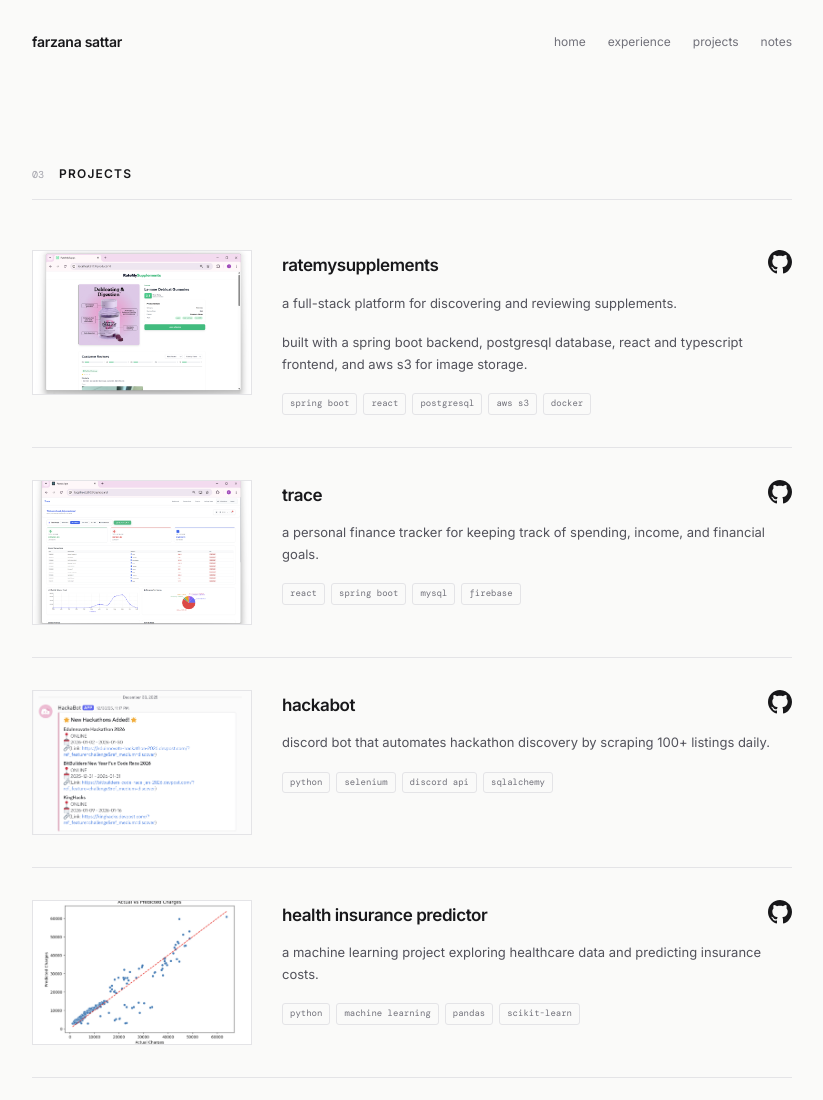
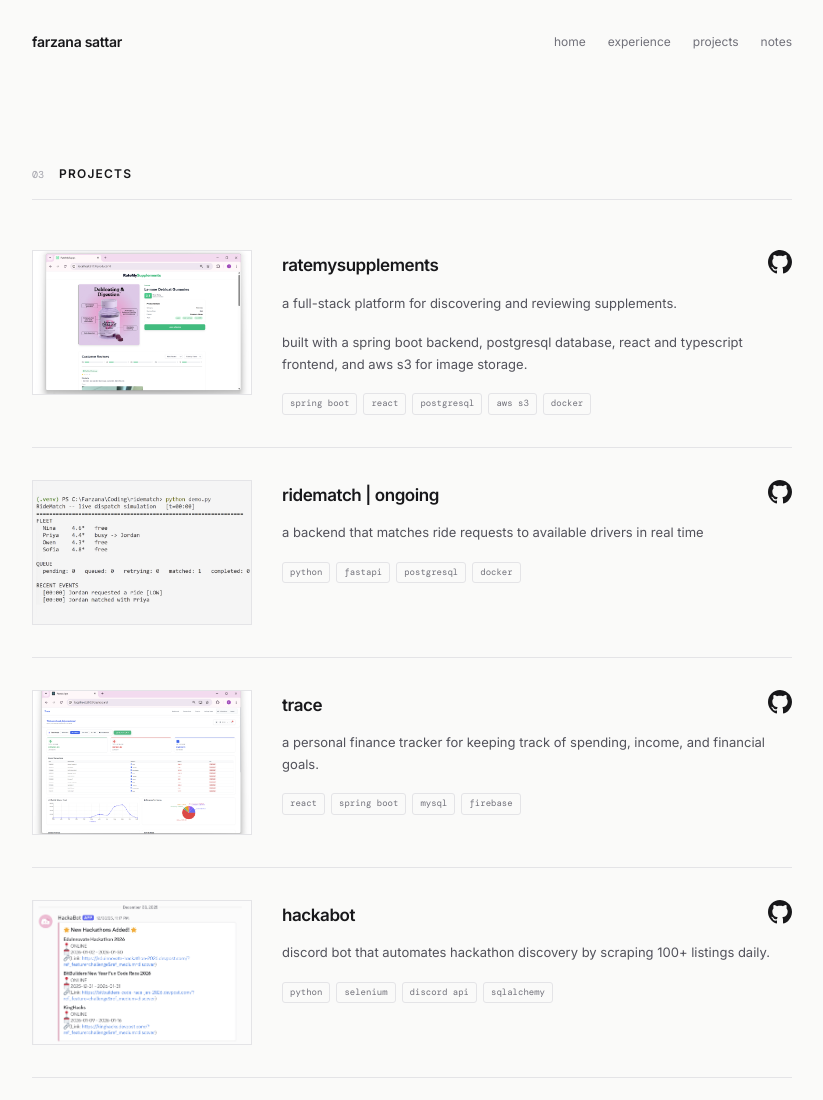
Before and after one commit to farzanaa99/farzanaa99.github.io, a plain HTML site: page pages/projects.html in a window 1280 px wide. Shown: the top 1100 px of the page, without its empty margins (228-1051 px from the left). Drawn offline with nearby package versions, Linux system fonts and the light colour scheme.

Commit message:
project added

```diff
--- a/pages/projects.html
+++ b/pages/projects.html
@@ -78,6 +78,42 @@
                     <span>react</span>
                     <span>postgresql</span>
                     <span>aws s3</span>
+                    <span>docker</span>
+                </div>
+            </div>
+        </article>
+
+        <article class="project">
+            <div class="project-image">
+                 <img
+                    src="../assets/images/ridematch.png"
+                    alt="RideMatch screenshot"
+                >
+            </div>
+            <div class="project-content">
+                <div class="project-header" style="display: flex; justify-content: space-between; align-items: center;">
+                    <h2 style="margin: 0;">
+                        ridematch | ongoing
+                    </h2>
+                    <a
+                        href="https://github.com/farzanaa99/RideMatch"
+                        target="_blank"
+                        rel="noopener noreferrer"
+                        aria-label="View on GitHub"
+                        style="color: inherit; text-decoration: none;"
+                    >
+                        <svg xmlns="http://www.w3.org/2000/svg" width="24" height="24" viewBox="0 0 24 24" fill="currentColor">
+                            <path d="M12 0c-6.626 0-12 5.373-12 12 0 5.302 3.438 9.8 8.207 11.387.599.111.793-.261.793-.577v-2.234c-3.338.726-4.033-1.416-4.033-1.416-.546-1.387-1.333-1.756-1.333-1.756-1.089-.745.083-.729.083-.729 1.205.084 1.839 1.237 1.839 1.237 1.07 1.834 2.807 1.304 3.492.997.107-.775.418-1.305.762-1.604-2.665-.305-5.467-1.334-5.467-5.931 0-1.311.469-2.381 1.236-3.221-.124-.303-.535-1.524.117-3.176 0 0 1.008-.322 3.301 1.23.957-.266 1.983-.399 3.003-.404 1.02.005 2.047.138 3.006.404 2.291-1.552 3.297-1.23 3.297-1.23.653 1.653.242 2.874.118 3.176.77.84 1.235 1.911 1.235 3.221 0 4.609-2.807 5.624-5.479 5.921.43.372.823 1.102.823 2.222v3.293c0 .319.192.694.801.576 4.765-1.589 8.199-6.086 8.199-11.386 0-6.627-5.373-12-12-12z"/>
+                        </svg>
+                    </a>
+                </div>
+                <p>
+                    a backend that matches ride requests to available drivers in real time
+                </p>
+                <div class="tags">
+                    <span>python</span>
+                    <span>fastapi</span>
+                    <span>postgresql</span>
                     <span>docker</span>
                 </div>
             </div>
```
Also changed, not shown: script.js (added, +44 -0 lines), assets/images/ridematch.png (added).
